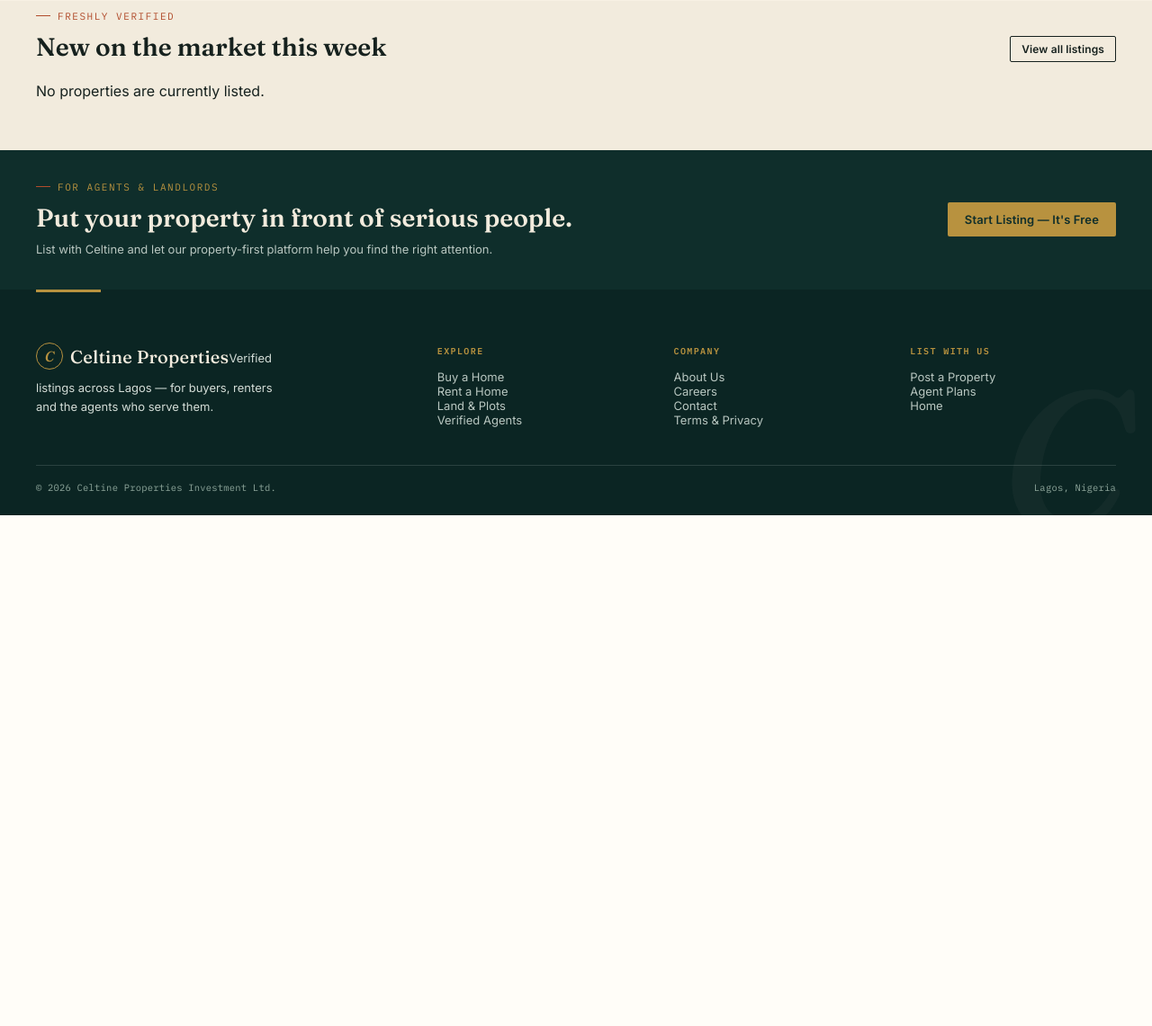
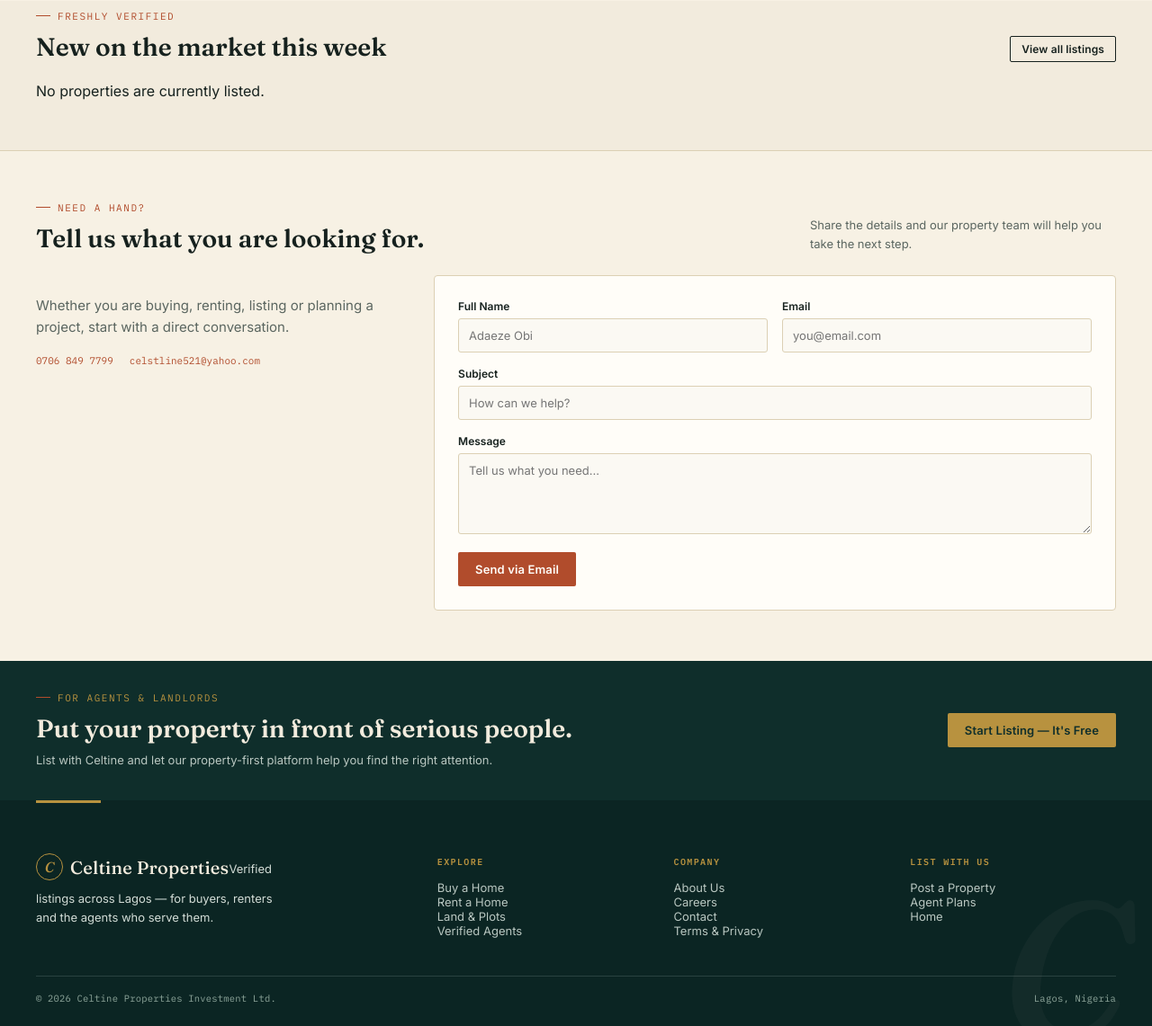
Before and after one commit to osinachi-2025/EstateHub, a Flask app: page / in a window 1280 px wide. Shown: the part 1611-2752 px from the top of the page at 90% size. Before the commit the page ends 2184 px from the top, so only its background shows below. Run offline with Flask 3, Linux system fonts and the light colour scheme.

Commit message:
version 2.1

```diff
--- a/app.py
+++ b/app.py
@@ -233,7 +233,7 @@
 def home():
     verified_query = Property.query.filter_by(status='verified')
     featured = verified_query.filter_by(is_featured=True).order_by(Property.created_at.desc()).limit(4).all()
-    properties = featured or verified_query.order_by(Property.created_at.desc()).limit(8).all()
+    properties = featured or verified_query.order_by(Property.created_at.desc()).limit(4).all()
     return render_template(
         'home.html',
         properties=properties,
--- a/static/css/style.css
+++ b/static/css/style.css
@@ -161,6 +161,12 @@
 .f-group input,.f-group select,.f-group textarea{width:100%;border:1px solid var(--line);padding:10px 11px;border-radius:3px;font-family:var(--font-body);font-size:13px;background:#FBF9F3;}
 .f-group textarea{min-height:90px;resize:vertical;}
 .f-hint{font-size:11px;color:#8B9590;margin-top:4px;}
+.flash-message{display:flex;align-items:center;gap:10px;width:100%;margin:0 0 16px;padding:12px 15px;border:1px solid;border-left-width:4px;border-radius:4px;font-size:14px;font-weight:600;line-height:1.45;box-shadow:0 4px 12px rgba(15,46,43,.08);}
+.flash-message::before{font-size:17px;line-height:1;}
+.flash-success{color:#185B3B;background:#E4F2E8;border-color:#6DAA83;}
+.flash-success::before{content:'✓';}
+.flash-error{color:#8B2E20;background:#FBE8E2;border-color:#D47762;}
+.flash-error::before{content:'!';}
 
 .footer{position:relative;background:#0B2523;color:#B9C7C1;padding:58px 40px 24px;font-size:13px;overflow:hidden;}
 .footer::before{content:'';position:absolute;top:0;left:40px;width:72px;height:3px;background:var(--gold);}
@@ -197,6 +203,9 @@
 .services-section{background:#F7F1E4;}
 .section-heading{display:flex;justify-content:space-between;align-items:flex-end;gap:30px;margin-bottom:24px;}
 .section-note{max-width:340px;color:#5B6660;font-size:13px;line-height:1.6;}
+.home-contact{background:#F7F1E4;border-top:1px solid var(--line);}
+.home-contact-grid{display:grid;grid-template-columns:minmax(220px,.7fr) minmax(0,1.3fr);gap:34px;align-items:start;}
+.home-contact-copy{padding-top:8px;}
 .service-grid{display:grid;grid-template-columns:repeat(4,1fr);gap:12px;}
 .service-card{background:var(--white);border:1px solid var(--line);padding:22px 18px;min-height:230px;display:flex;flex-direction:column;transition:transform .15s,border-color .15s;}
 .service-card:hover{transform:translateY(-4px);border-color:var(--clay);}
@@ -360,6 +369,15 @@
   .section-tight[style*="lagoon"]{flex-direction:column;align-items:flex-start !important;}
 
   .grid-3,.grid-4,.grid-2{grid-template-columns:1fr;gap:14px;}
+  .home-properties{grid-template-columns:repeat(2,minmax(0,1fr));gap:8px;}
+  .home-properties .pcard-img{height:112px;padding:7px;}
+  .home-properties .pcard-body{padding:10px;}
+  .home-properties .pcard-price{font-size:13px;}
+  .home-properties .pcard-title{font-size:14px;line-height:1.15;}
+  .home-properties .pcard-loc{font-size:10.5px;line-height:1.3;}
+  .home-properties .pcard-meta{gap:5px;margin-top:9px;padding-top:9px;font-size:9px;white-space:nowrap;}
+  .home-properties .ticket{font-size:8px;padding:3px 5px;}
+  .home-contact-grid{grid-template-columns:1fr;gap:20px;}
   .agent-listings{grid-template-columns:repeat(2,minmax(0,1fr));gap:10px;}
   .browse-grid{grid-template-columns:repeat(2,minmax(0,1fr));gap:10px;}
   .browse-grid .pcard-img{height:112px;padding:7px;}
--- a/templates/admin-listing-review.html
+++ b/templates/admin-listing-review.html
@@ -23,7 +23,7 @@
   </aside>
   <main class="dash-main">
     <div class="dash-head"><div><div class="eyebrow">Listing Review</div><h2 class="h">{{ property.title }}</h2></div><a class="btn btn-line btn-sm" href="{{ url_for('adminlistings') }}">Back to Listings</a></div>
-    {% with messages = get_flashed_messages(with_categories=true) %}{% for category, message in messages %}<div class="f-hint" style="color:var(--{{ 'palm' if category == 'success' else 'danger' }});margin-bottom:12px">{{ message }}</div>{% endfor %}{% endwith %}
+    {% with messages = get_flashed_messages(with_categories=true) %}{% for category, message in messages %}<div class="flash-message flash-{{ 'success' if category == 'success' else 'error' }}" role="status">{{ message }}</div>{% endfor %}{% endwith %}
     <div class="grid grid-2">
       <section class="form-panel">
         <div style="height:270px;background:linear-gradient(135deg,var(--palm),var(--lagoon));overflow:hidden;margin-bottom:12px">{% if property.images %}<img src="{{ property.images[0].image_url }}" alt="{{ property.title }}" style="width:100%;height:100%;object-fit:cover;display:block">{% endif %}</div>
--- a/templates/admin-listings.html
+++ b/templates/admin-listings.html
@@ -16,7 +16,7 @@
     </div>
     <div class="dash-main">
 <div class="dash-head"><h2 class="h">Manage Listings</h2><div class="chip-row"><span class="chip on">All</span><span class="chip">Pending</span><span class="chip">Flagged</span><span class="chip">Verified</span></div></div>
-{% with messages = get_flashed_messages(with_categories=true) %}{% for category, message in messages %}<div class="f-hint" style="color:var(--{{ 'palm' if category == 'success' else 'danger' }});margin-bottom:12px">{{ message }}</div>{% endfor %}{% endwith %}
+{% with messages = get_flashed_messages(with_categories=true) %}{% for category, message in messages %}<div class="flash-message flash-{{ 'success' if category == 'success' else 'error' }}" role="status">{{ message }}</div>{% endfor %}{% endwith %}
 <table><tr><th>Property</th><th>Poster</th><th>Price</th><th>Status</th><th>Submitted</th><th>Actions</th></tr>
 {% for listing in listings %}<tr><td>{{ listing.title }}</td><td>{{ listing.agent.full_name }}</td><td>₦{{ '{:,.0f}'.format(listing.price) }}</td><td><span class="badge-pill pill-{{ 'ok' if listing.status == 'verified' else 'warn' if listing.status == 'pending' else 'danger' }}">{{ listing.status }}</span></td><td>{{ listing.created_at.strftime('%Y-%m-%d') }}</td><td><a class="btn btn-sm btn-line" href="{{ url_for('admin_listing_review', property_id=listing.id) }}">Review</a></td></tr>{% else %}<tr><td colspan="6">No listings found.</td></tr>{% endfor %}
 </table>
--- a/templates/admin-users.html
+++ b/templates/admin-users.html
@@ -16,7 +16,7 @@
     </div>
     <div class="dash-main">
 <div class="dash-head"><h2 class="h">Manage Users</h2><div class="chip-row"><span class="chip on">All</span><span class="chip">Customers</span><span class="chip">Agents</span><span class="chip">Suspended</span></div></div>
-{% with messages = get_flashed_messages(with_categories=true) %}{% for category, message in messages %}<div class="f-hint" style="color:var(--{{ 'palm' if category == 'success' else 'danger' }});margin-bottom:12px">{{ message }}</div>{% endfor %}{% endwith %}
+{% with messages = get_flashed_messages(with_categories=true) %}{% for category, message in messages %}<div class="flash-message flash-{{ 'success' if category == 'success' else 'error' }}" role="status">{{ message }}</div>{% endfor %}{% endwith %}
 <table><tr><th>Name</th><th>Role</th><th>Joined</th><th>Status</th><th>Plan</th><th>Contact</th></tr>
 {% for user in users %}<tr><td>{{ user.full_name }}</td><td>{{ user.role|title }}</td><td>{{ user.created_at.strftime('%Y-%m-%d') }}</td><td><span class="badge-pill pill-{{ 'danger' if user.is_suspended else 'ok' }}">{{ 'Suspended' if user.is_suspended else 'Active' }}</span></td><td>{% if user.role == 'agent' %}<form method="post" action="{{ url_for('change_agent_subscription', user_id=user.id) }}" style="display:flex;gap:6px;align-items:center"><select name="plan_id" style="padding:5px;border:1px solid var(--line);font-size:11px">{% for plan in plans %}<option value="{{ plan.id }}" {% if user.subscription and user.subscription.plan_id == plan.id %}selected{% endif %}>{{ plan.name }}</option>{% endfor %}</select><button class="btn btn-sm btn-line" type="submit">Set 30d</button></form>{% else %}—{% endif %}</td><td>{{ user.email }}</td></tr>{% else %}<tr><td colspan="6">No users found.</td></tr>{% endfor %}
 </table>
--- a/templates/edit-property.html
+++ b/templates/edit-property.html
@@ -23,7 +23,7 @@
   </aside>
   <main class="dash-main">
     <div class="dash-head"><div><div class="eyebrow">My Listings</div><h2 class="h">Edit Property</h2></div><a class="btn btn-line btn-sm" href="{{ url_for('mylistings') }}">Back to Listings</a></div>
-    {% with messages = get_flashed_messages(with_categories=true) %}{% for category, message in messages %}<div class="f-hint" style="color:var(--{{ 'palm' if category == 'success' else 'danger' }});margin-bottom:12px">{{ message }}</div>{% endfor %}{% endwith %}
+    {% with messages = get_flashed_messages(with_categories=true) %}{% for category, message in messages %}<div class="flash-message flash-{{ 'success' if category == 'success' else 'error' }}" role="status">{{ message }}</div>{% endfor %}{% endwith %}
     <form class="form-panel" method="post">
       <div class="f-group" style="margin-bottom:16px"><label for="title">Listing Title</label><input id="title" name="title" value="{{ property.title }}" required></div>
       <div class="f-row">
--- a/templates/home.html
+++ b/templates/home.html
@@ -57,11 +57,23 @@
     <div><div class="eyebrow">{{ 'Featured & Verified' if featured_active else 'Freshly Verified' }}</div><h2 class="h">{{ 'Handpicked homes worth a closer look' if featured_active else 'New on the market this week' }}</h2></div>
     <a class="btn btn-ghost btn-sm" href="{{ url_for('browse') }}">View all listings</a>
   </div>
-  <div class="grid grid-4">{% for property in properties %}<a class="card" href="{{ url_for('propertydetail', property_id=property.id) }}">
+  <div class="grid grid-4 home-properties">{% for property in properties %}<a class="card" href="{{ url_for('propertydetail', property_id=property.id) }}">
     <div class="pcard-img">{% if property.images %}<img class="pcard-photo" src="{{ property.images[0].image_url }}" alt="{{ property.title }}">{% endif %}<div class="tickets"><span class="ticket ticket-{{ 'sale' if property.purpose == 'sale' else 'rent' }}">{{ 'For Sale' if property.purpose == 'sale' else 'To Let' }}</span>{% if property.status == 'verified' %}<span class="ticket ticket-verified">Verified</span>{% endif %}</div></div>
     <div class="pcard-body"><div class="pcard-price">₦{{ '{:,.0f}'.format(property.price) }}{% if property.price_period %}<span> / {{ property.price_period }}</span>{% endif %}</div><div class="pcard-title">{{ property.title }}</div><div class="pcard-loc">📍 {{ property.locality or property.area }}, {{ property.state }}</div><div class="pcard-meta"><span>{{ property.bedrooms }} Beds</span><span>{{ property.bathrooms }} Baths</span>{% if property.size_sqm %}<span>{{ '{:,.0f}'.format(property.size_sqm) }} sqm</span>{% endif %}</div></div>
   </a>{% else %}<p>No properties are currently listed.</p>{% endfor %}</div>
 </div>
+<section class="section home-contact">
+  <div class="section-heading"><div><div class="eyebrow">Need a hand?</div><h2 class="h">Tell us what you are looking for.</h2></div><p class="section-note">Share the details and our property team will help you take the next step.</p></div>
+  <div class="home-contact-grid">
+    <div class="home-contact-copy"><p class="lede">Whether you are buying, renting, listing or planning a project, start with a direct conversation.</p><div class="company-contact"><a href="tel:+2347068497799">0706 849 7799</a><a href="mailto:celstline521@yahoo.com">celstline521@yahoo.com</a></div></div>
+    <form id="home-contact-form" class="form-panel">
+      <div class="f-row"><div class="f-group"><label for="home-contact-name">Full Name</label><input id="home-contact-name" name="name" placeholder="Adaeze Obi" required></div><div class="f-group"><label for="home-contact-email">Email</label><input id="home-contact-email" name="email" type="email" placeholder="you@email.com" required></div></div>
+      <div class="f-group" style="margin-bottom:16px"><label for="home-contact-subject">Subject</label><input id="home-contact-subject" name="subject" placeholder="How can we help?" required></div>
+      <div class="f-group" style="margin-bottom:16px"><label for="home-contact-message">Message</label><textarea id="home-contact-message" name="message" placeholder="Tell us what you need..." required></textarea></div>
+      <button class="btn btn-clay" type="submit">Send via Email</button>
+    </form>
+  </div>
+</section>
 <div class="section-tight" style="background:var(--lagoon);color:var(--sand);display:flex;justify-content:space-between;align-items:center;flex-wrap:wrap;gap:20px">
   <div><div class="eyebrow" style="color:var(--gold)">For Agents & Landlords</div><h2 class="h" style="color:var(--sand)">Put your property in front of serious people.</h2><p style="max-width:570px;color:#B9C7C1;font-size:13px;line-height:1.6;margin-top:8px">List with Celtine and let our property-first platform help you find the right attention.</p></div>
   <a class="btn" style="background:var(--gold);color:var(--lagoon)" href="/post-property">Start Listing — It's Free</a>
@@ -76,5 +88,14 @@
     <div class="bottom"><span>© 2026 Celtine Properties Investment Ltd.</span><span>Lagos, Nigeria</span></div>
   </div></div>
 <script src="{{ url_for('static', filename='js/interactions.js') }}"></script>
+  <script>
+  document.getElementById('home-contact-form').addEventListener('submit', event => {
+    event.preventDefault();
+    const values = new FormData(event.currentTarget);
+    const subject = values.get('subject');
+    const message = `My name is ${values.get('name')}.\n\nEmail: ${values.get('email')}\nSubject: ${subject}\nMessage: ${values.get('message')}`;
+    window.location.href = `mailto:celstline521@yahoo.com?subject=${encodeURIComponent(subject)}&body=${encodeURIComponent(message)}`;
+  });
+  </script>
 </body>
 </html>
--- a/templates/login.html
+++ b/templates/login.html
@@ -23,7 +23,7 @@
       <form id="login-form">
       <div class="f-group" style="margin-bottom:14px"><label for="login-email">Email</label><input id="login-email" type="email" name="email" placeholder="you@email.com" required></div>
       <div class="f-group" style="margin-bottom:8px"><label for="login-password">Password</label><input id="login-password" name="password" type="password" placeholder="••••••••" required></div>
-      <div style="text-align:right;font-size:12px;color:var(--clay);margin-bottom:18px"><a href="{{ url_for('forgot_password') }}">Forgot password?</a>{% if request.args.get('reset') == 'success' %}<span style="display:block;color:var(--ok);margin-top:8px">Password updated. You can now log in.</span>{% endif %}</div>
+      <div style="text-align:right;font-size:12px;color:var(--clay);margin-bottom:18px"><a href="{{ url_for('forgot_password') }}">Forgot password?</a>{% if request.args.get('reset') == 'success' %}<span class="flash-message flash-success" role="status" style="margin-top:10px;text-align:left">Password updated. You can now log in.</span>{% endif %}</div>
       <button class="btn btn-clay" style="width:100%;justify-content:center" type="submit"><span class="btn-label">Log In</span><span class="btn-spinner" hidden aria-hidden="true"></span></button>
       <p id="auth-message" role="alert" style="margin-top:12px;font-size:12px;color:var(--danger)"></p>
       </form>
--- a/templates/post-property-step1.html
+++ b/templates/post-property-step1.html
@@ -313,7 +313,7 @@
     <div class="dash-main">
 <div class="dash-head"><h2 class="h">Post a New Property</h2></div>
 <div class="wizard-steps"><div class="wiz-step on"><span class="num">1</span><span>Name & Address</span></div><div class="wiz-line"></div><div class="wiz-step "><span class="num">2</span><span>Features</span></div><div class="wiz-line"></div><div class="wiz-step "><span class="num">3</span><span>Photos & Videos</span></div></div>
-    {% with messages = get_flashed_messages(with_categories=true) %}{% for category, message in messages %}<div class="f-hint" style="color:var(--danger);margin-bottom:12px">{{ message }}</div>{% endfor %}{% endwith %}
+    {% with messages = get_flashed_messages(with_categories=true) %}{% for category, message in messages %}<div class="flash-message flash-{{ 'success' if category == 'success' else 'error' }}" role="status">{{ message }}</div>{% endfor %}{% endwith %}
     <form class="form-panel" method="post">
       <div class="f-group" style="margin-bottom:16px"><label>Listing Title</label><input name="title" value="{{ draft.get('title', '') }}" required placeholder="e.g. 3-Bed Flat, Chevron Drive"></div>
   <div class="f-row">
--- a/templates/post-property-step2.html
+++ b/templates/post-property-step2.html
@@ -313,7 +313,7 @@
     <div class="dash-main">
 <div class="dash-head"><h2 class="h">Post a New Property</h2></div>
 <div class="wizard-steps"><div class="wiz-step done"><span class="num">✓</span><span>Name & Address</span></div><div class="wiz-line"></div><div class="wiz-step on"><span class="num">2</span><span>Features</span></div><div class="wiz-line"></div><div class="wiz-step "><span class="num">3</span><span>Photos & Videos</span></div></div>
-{% with messages = get_flashed_messages(with_categories=true) %}{% for category, message in messages %}<div class="f-hint" style="color:var(--danger);margin-bottom:12px">{{ message }}</div>{% endfor %}{% endwith %}
+{% with messages = get_flashed_messages(with_categories=true) %}{% for category, message in messages %}<div class="flash-message flash-{{ 'success' if category == 'success' else 'error' }}" role="status">{{ message }}</div>{% endfor %}{% endwith %}
 <form class="form-panel" method="post">
   <div class="f-row">
     <div class="f-group"><label>Property Type</label><select name="property_type" required><option value="">Select a type</option><option>Flat / Apartment</option><option>Duplex</option><option>Bungalow</option><option>Land</option><option>Commercial</option></select></div>
--- a/templates/post-property-step3.html
+++ b/templates/post-property-step3.html
@@ -313,7 +313,7 @@
     <div class="dash-main">
 <div class="dash-head"><h2 class="h">Post a New Property</h2></div>
 <div class="wizard-steps"><div class="wiz-step done"><span class="num">✓</span><span>Name & Address</span></div><div class="wiz-line"></div><div class="wiz-step done"><span class="num">✓</span><span>Features</span></div><div class="wiz-line"></div><div class="wiz-step on"><span class="num">3</span><span>Photos & Videos</span></div></div>
-{% with messages = get_flashed_messages(with_categories=true) %}{% for category, message in messages %}<div class="f-hint" style="color:var(--danger);margin-bottom:12px">{{ message }}</div>{% endfor %}{% endwith %}
+{% with messages = get_flashed_messages(with_categories=true) %}{% for category, message in messages %}<div class="flash-message flash-{{ 'success' if category == 'success' else 'error' }}" role="status">{{ message }}</div>{% endfor %}{% endwith %}
 <form id="propertyMediaForm" class="form-panel" method="post" enctype="multipart/form-data" novalidate>
   <div class="f-group" style="margin-bottom:20px"><label>Property Photos</label>
     <label id="photoDropzone" class="empty" tabindex="0" style="padding:30px;display:block;cursor:pointer"><div class="mark">⤒</div><span>Drag & drop photos, or click to upload (min. 4)</span><input id="photoInput" name="photos" type="file" accept="image/*" multiple style="display:none"></label>
--- a/templates/poster-profile.html
+++ b/templates/poster-profile.html
@@ -17,7 +17,7 @@
     </div>
     <div class="dash-main">
 <div class="dash-head"><h2 class="h">Profile & Settings</h2></div>
-{% with messages = get_flashed_messages(with_categories=true) %}{% for category, message in messages %}<div class="f-hint" style="color:var(--{{ 'palm' if category == 'success' else 'danger' }});margin-bottom:12px">{{ message }}</div>{% endfor %}{% endwith %}
+{% with messages = get_flashed_messages(with_categories=true) %}{% for category, message in messages %}<div class="flash-message flash-{{ 'success' if category == 'success' else 'error' }}" role="status">{{ message }}</div>{% endfor %}{% endwith %}
 <form class="form-panel" style="max-width:560px" method="post">
   <div class="f-row"><div class="f-group"><label>Full Name</label><input name="full_name" value="{{ agent.full_name }}" required></div><div class="f-group"><label>Agency Name</label><input name="agency_name" value="{{ agent.agency_name or '' }}"></div></div>
   <div class="f-row"><div class="f-group"><label>Phone</label><input name="phone" value="{{ agent.phone or '' }}"></div><div class="f-group"><label>Email</label><input value="{{ agent.email }}" readonly></div></div>
```
